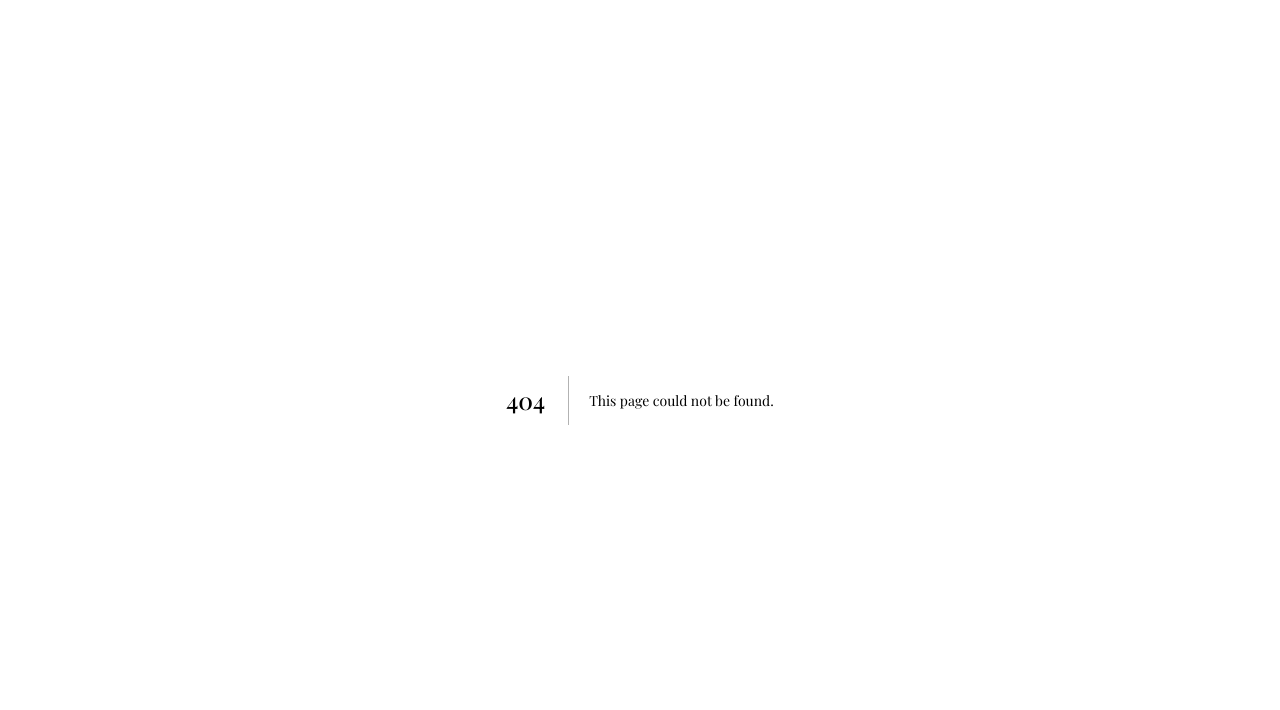
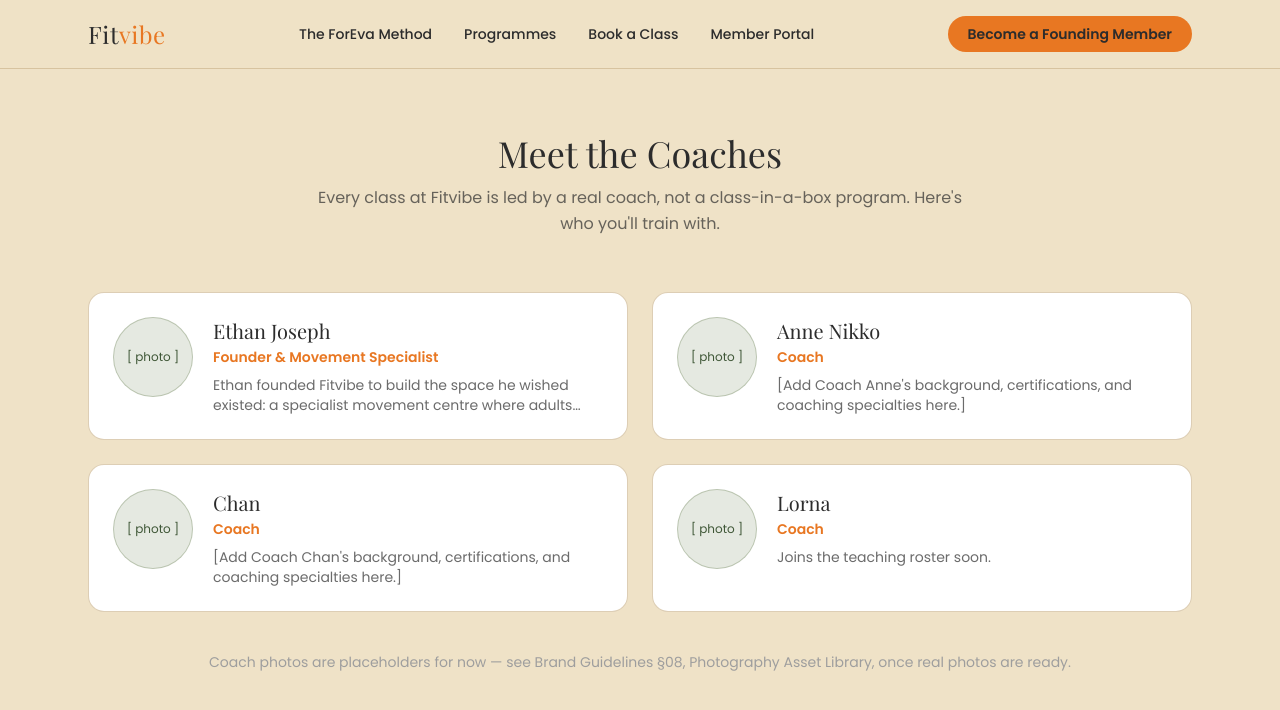
Before and after one commit to ethanRjoseph14/fitvibe-system, a Next.js app: page /coaches in a window 1280 px wide. Before the commit this address had no page. Shown: the top 710 px of the page. Built offline with nearby package versions, Linux system fonts and the light colour scheme.

Commit message:
Add CoachesPage component to display coaches

```diff
--- /dev/null
+++ b/app/coaches/page.tsx
@@ -0,0 +1,46 @@
+import Link from "next/link";
+import NavBar from "@/components/NavBar";
+import { coaches } from "@/lib/coaches";
+
+export default function CoachesPage() {
+  return (
+    <div className="min-h-screen bg-warm-beige text-charcoal">
+      <NavBar />
+      <section className="mx-auto max-w-6xl px-6 py-16">
+        <div className="max-w-2xl mx-auto text-center mb-14">
+          <h1 className="font-display text-4xl mb-3">Meet the Coaches</h1>
+          <p className="text-charcoal/70">
+            Every class at Fitvibe is led by a real coach, not a class-in-a-box program.
+            Here&apos;s who you&apos;ll train with.
+          </p>
+        </div>
+
+        <div className="grid sm:grid-cols-2 gap-6">
+          {coaches.map((coach) => (
+            <Link
+              key={coach.slug}
+              href={`/coaches/${coach.slug}`}
+              className="rounded-2xl bg-off-white border border-tan/60 p-6 flex gap-5 hover:border-evergreen transition-colors"
+            >
+              <div className="shrink-0 w-20 h-20 rounded-full bg-sage/20 border border-sage/40 flex items-center justify-center text-xs text-evergreen text-center px-1">
+                [ photo ]
+              </div>
+              <div>
+                <h2 className="font-display text-xl mb-0.5">{coach.name}</h2>
+                <p className="text-sm font-semibold text-vitality-orange mb-2">{coach.title}</p>
+                <p className="text-sm text-charcoal/70 line-clamp-2">
+                  {coach.active ? coach.bio : "Joins the teaching roster soon."}
+                </p>
+              </div>
+            </Link>
+          ))}
+        </div>
+
+        <p className="text-sm text-mid-gray mt-10 text-center">
+          Coach photos are placeholders for now — see Brand Guidelines §08, Photography
+          Asset Library, once real photos are ready.
+        </p>
+      </section>
+    </div>
+  );
+}
```
